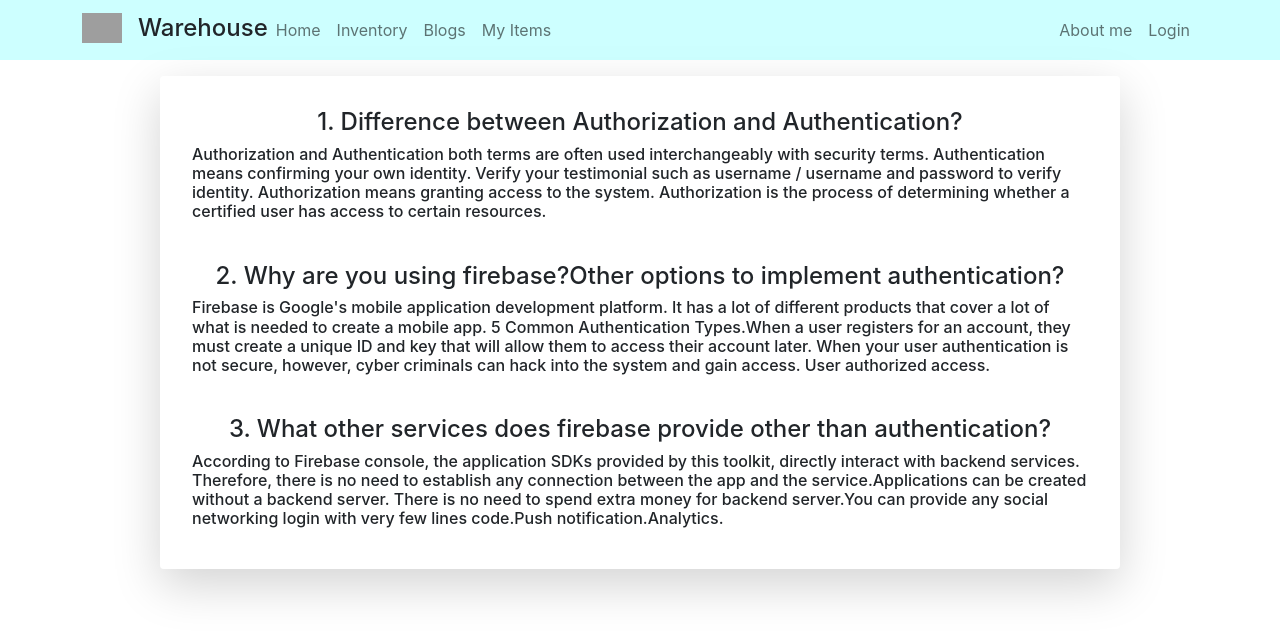
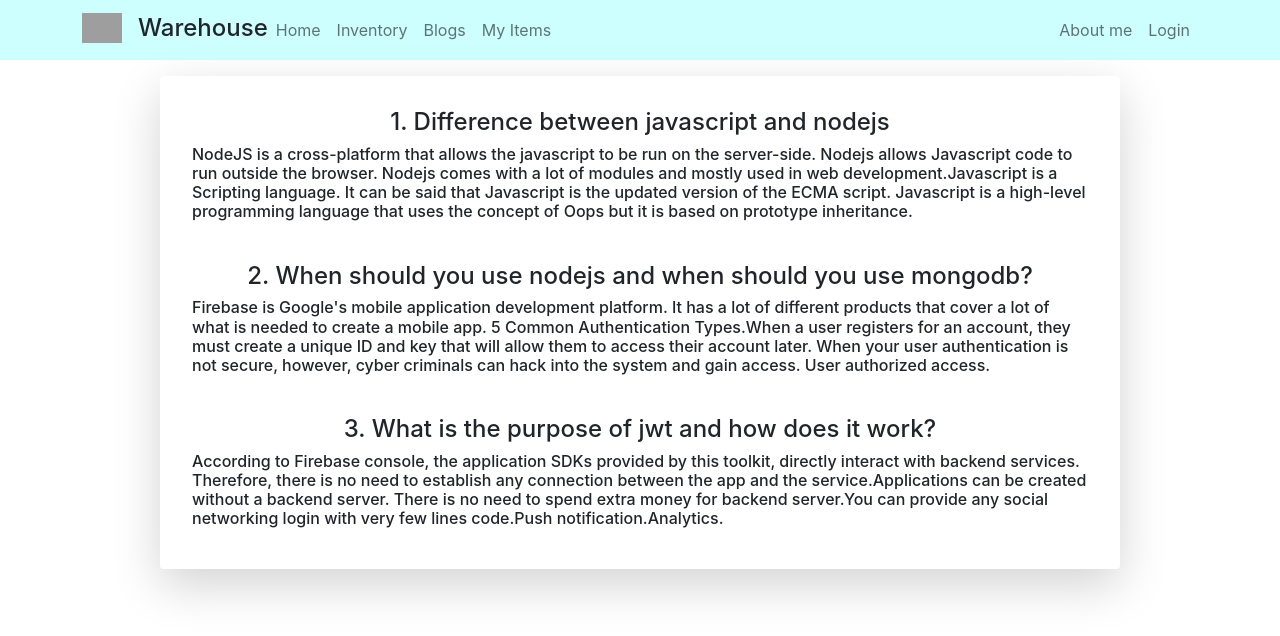
Before and after one commit to Sakilshikdar/warehouse-management-assigment-11-client-side, a React (Create React App) app: page /blogs in a window 1280 px wide. Shown: the top 636 px of the page. Built offline with nearby package versions, Linux system fonts and the light colour scheme; no server answers; grey boxes are pictures that could not be loaded.

Commit message:
blogs-page-add-info

```diff
--- a/src/components/Blogs/Blogs.js
+++ b/src/components/Blogs/Blogs.js
@@ -4,19 +4,19 @@ const Blogs = () => {
     return (
         <div className='bg-opacity-25 mx-auto w-75 mt-3 shadow-lg p-3 mb-5 bg-white rounded'>
             <div className='p-3'>
-                <h4 className='text-center'>1. Difference between Authorization and Authentication?</h4>
-                <h6>Authorization and Authentication both terms are often used interchangeably with security terms. Authentication means confirming your own identity. Verify your testimonial such as username / username and password to verify identity. Authorization means granting access to the system. Authorization is the process of determining whether a certified user has access to certain resources.
+                <h4 className='text-center'>1. Difference between javascript and nodejs</h4>
+                <h6>NodeJS is a cross-platform that allows the javascript to be run on the server-side. Nodejs allows Javascript code to run outside the browser. Nodejs comes with a lot of modules and mostly used in web development.Javascript is a Scripting language. It can be said that Javascript is the updated version of the ECMA script. Javascript is a high-level programming language that uses the concept of Oops but it is based on prototype inheritance.
                 </h6>
             </div>
             <div className='p-3'>
-                <h4 className='text-center'>2. Why are you using firebase?Other options to implement authentication?</h4>
+                <h4 className='text-center'>2. When should you use nodejs and when should you use mongodb?</h4>
                 <h6>Firebase is Google's mobile application development platform. It has a lot of different products that cover a lot of what is needed to create a mobile app.
                     5 Common Authentication Types.When a user registers for an account, they must create a unique ID and key that will allow them to access their account later. When your user authentication is not secure, however, cyber criminals can hack into the system and gain access. User authorized access.
 
                 </h6>
             </div>
             <div className='p-3'>
-                <h4 className='text-center'>3. What other services does firebase provide other than authentication?</h4>
+                <h4 className='text-center'>3. What is the purpose of jwt and how does it work?</h4>
                 <h6>According to Firebase console, the application SDKs provided by this toolkit, directly interact with backend services. Therefore, there is no need to establish any connection between the app and the service.Applications can be created without a backend server. There is no need to spend extra money for backend server.You can provide any social networking login with very few lines code.Push notification.Analytics.</h6>
             </div>
         </div>
```
